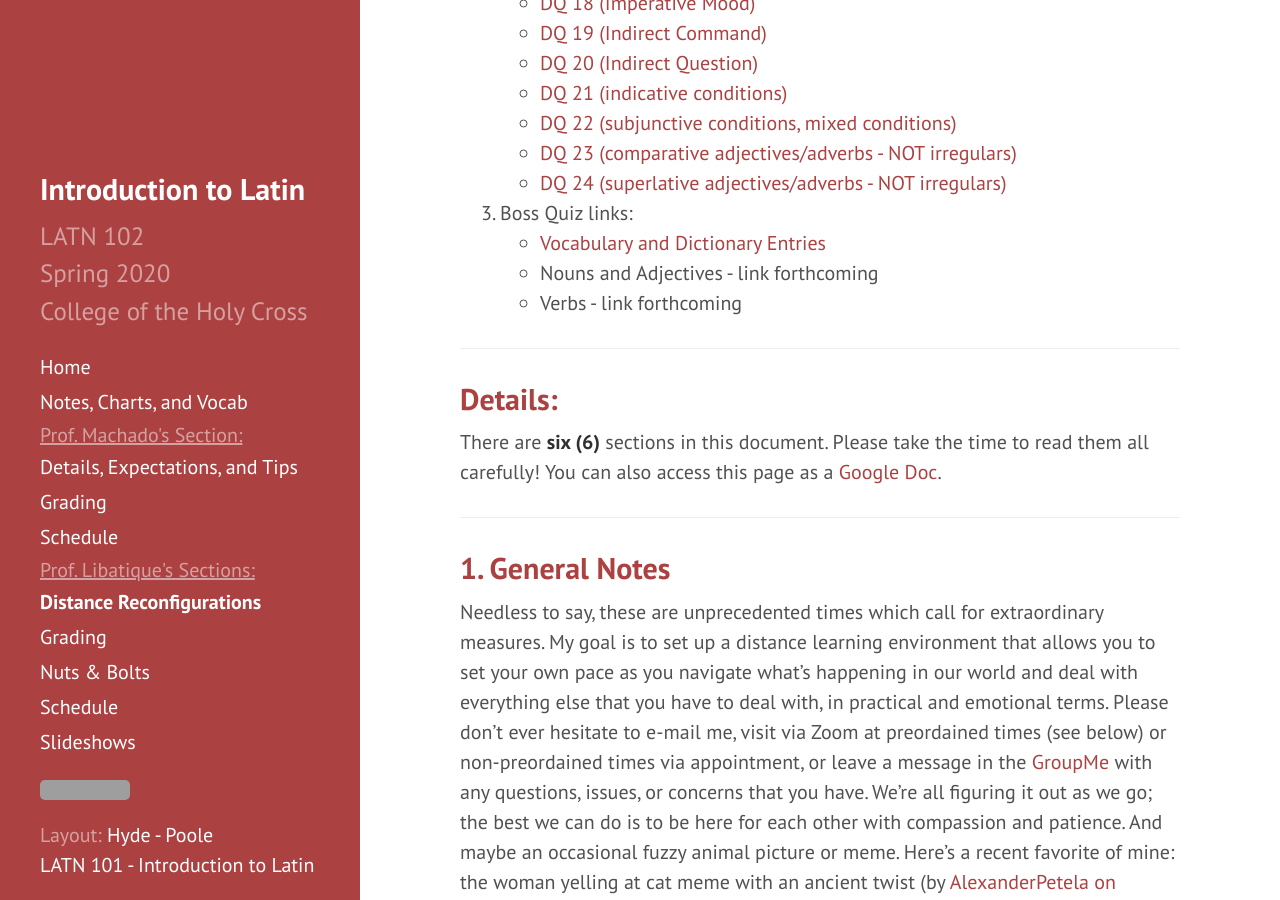
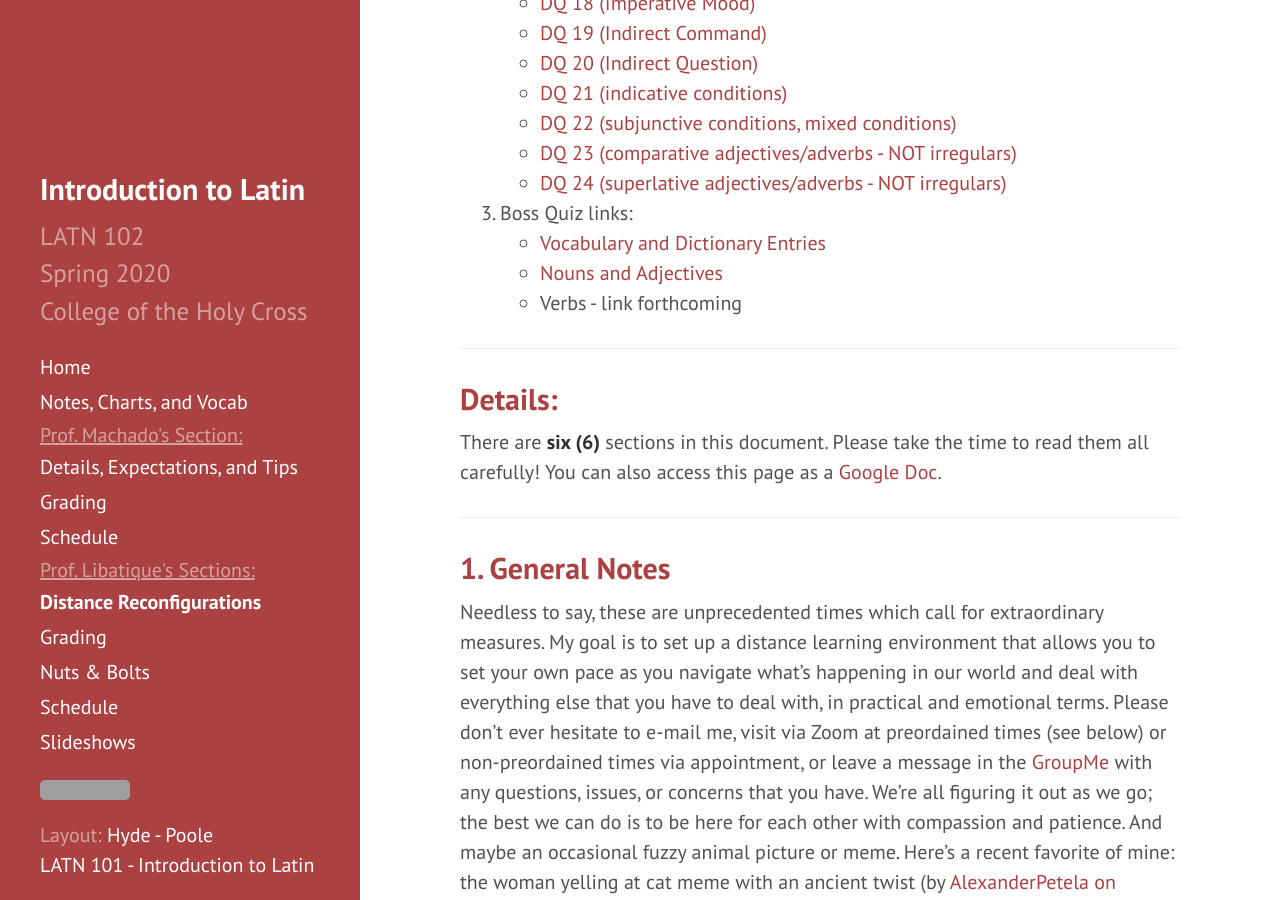
Before and after one commit to DLibatique/LATN102-S20, a Jekyll site: the page built from _pages/distance-DL.md, in a window 1280 px wide and 900 px high, scrolled down 320 px. Built offline with Jekyll 4.4.1, drawn with Linux system fonts in a browser that asks for light colours; grey boxes are pictures that could not be loaded.

Commit message:
added nouns and adjectives boss quiz

```diff
--- a/_pages/distance-DL.md
+++ b/_pages/distance-DL.md
@@ -22,7 +22,7 @@ permalink: distance-DL
 
 3. Boss Quiz links:
   - [Vocabulary and Dictionary Entries](https://forms.gle/epLmo5b7yWqD6f1w9)
-  - Nouns and Adjectives - link forthcoming
+  - [Nouns and Adjectives](https://forms.gle/SAmhJLvMtoWjxE99A)
   - Verbs - link forthcoming
 
 ***
```
